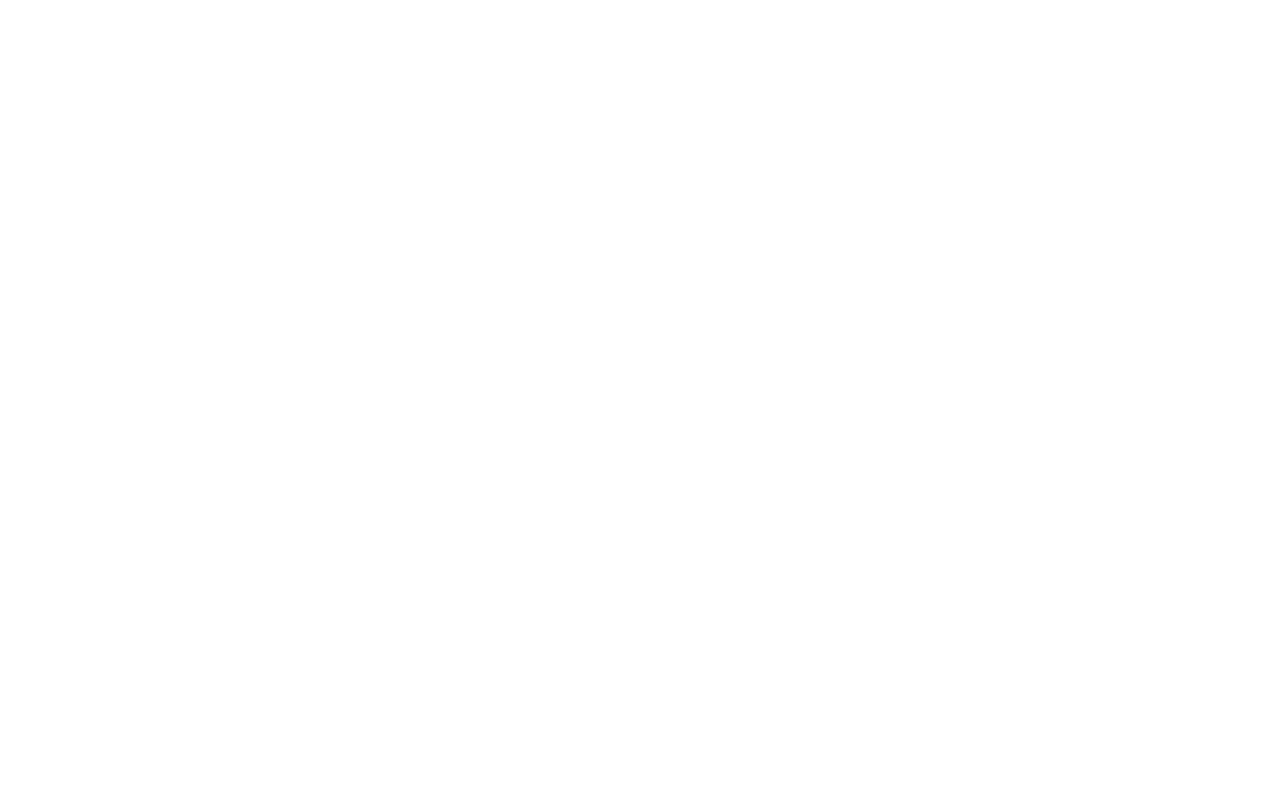
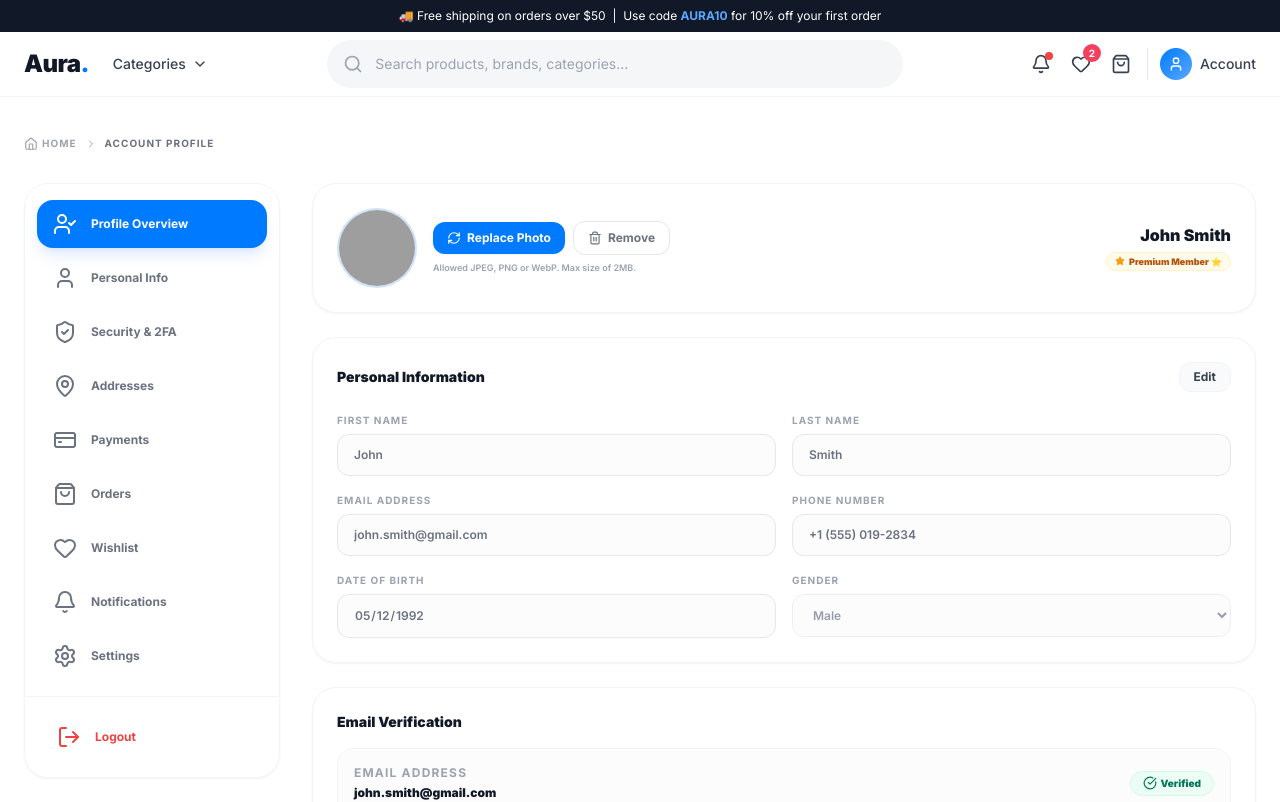
Before and after one commit to Nati1-2/Ecommerce, a Next.js app in the folder frontend/: page /account in a window 1280 px wide. Before the commit this address had no page. Shown: the top 802 px of the page. Built offline with nearby package versions, Linux system fonts and the light colour scheme; grey boxes are pictures that could not be loaded.

Commit message:
fix(frontend): make /account route render Account dashboard directly to fix 404 navigation error

```diff
--- a/frontend/src/app/account/page.tsx
+++ b/frontend/src/app/account/page.tsx
@@ -1,7 +1,7 @@
-import { redirect } from "next/navigation";
+"use client";
 
-export const dynamic = "force-dynamic";
+import ProfilePage from "../profile/page";
 
-export default function AccountRedirectPage() {
-  redirect("/profile");
+export default function AccountPage() {
+  return <ProfilePage />;
 }
```
